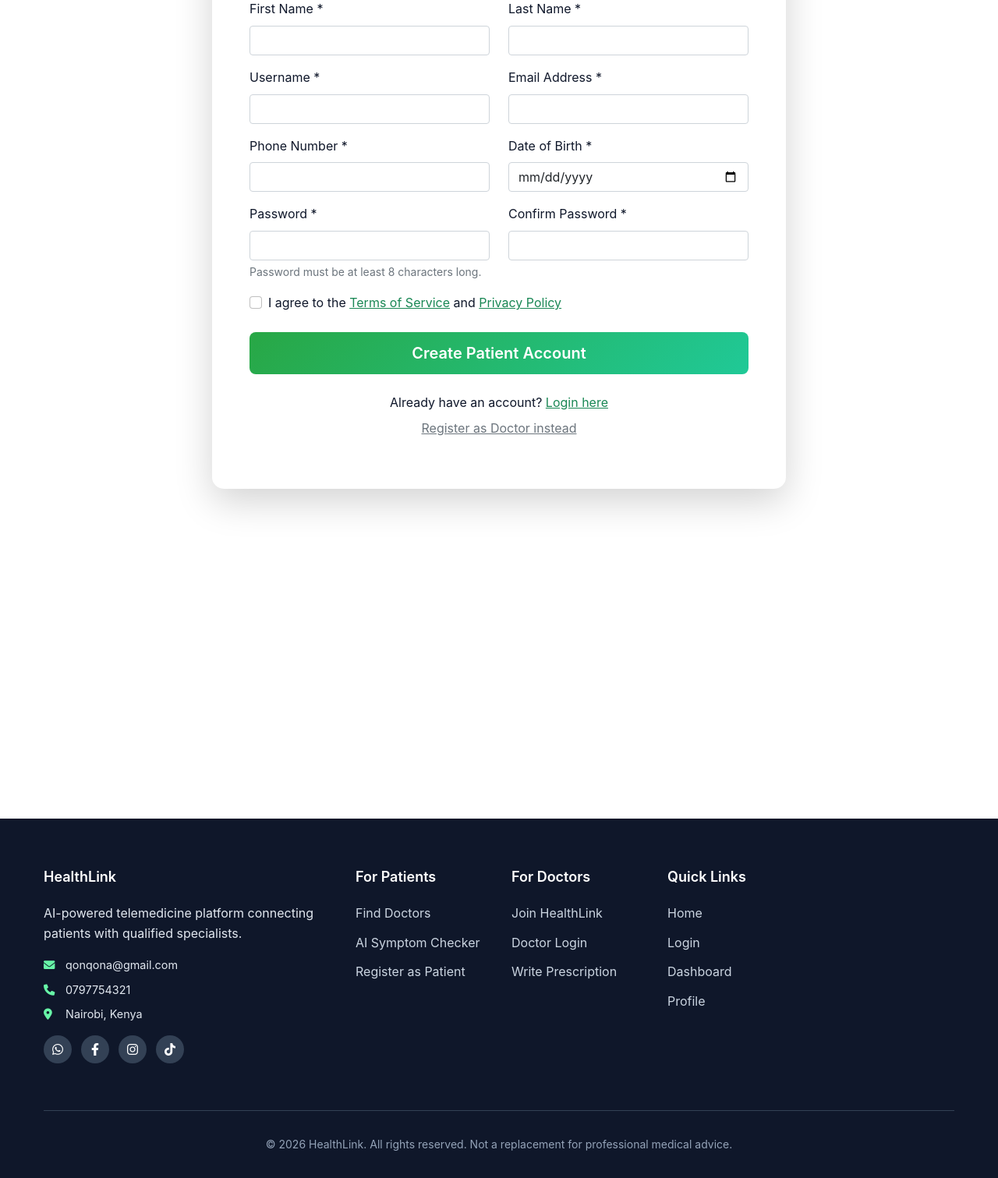
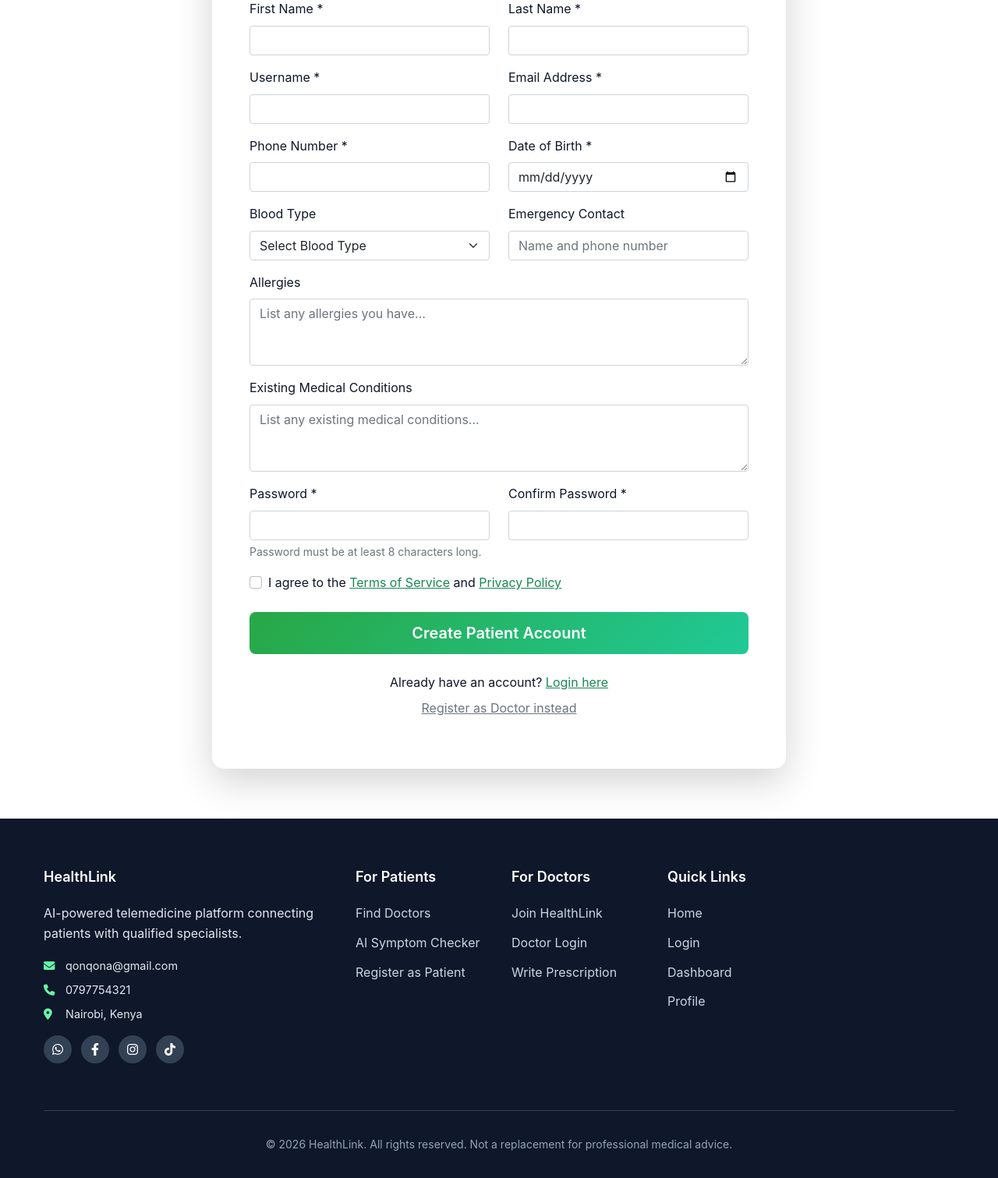
Before and after one commit to Adanhassan790/healthlink-project, a Django app: page /users/register/patient/ in a window 1280 px wide. Shown: the part 459-1970 px from the top of the page at 78% size. Run offline with Django 5.2, Linux system fonts and the light colour scheme.

Commit message:
Restore full registration forms with all patient and doctor profile fields

```diff
--- a/templates/healthlink/users/doctor_register.html
+++ b/templates/healthlink/users/doctor_register.html
@@ -112,6 +112,11 @@
                             <textarea class="form-control" id="bio" name="bio" rows="4" placeholder="Tell us about your medical background, education, and expertise..."></textarea>
                         </div>
 
+                        <div class="mb-3">
+                            <label for="bio" class="form-label">Professional Bio</label>
+                            <textarea class="form-control" id="bio" name="bio" rows="4" placeholder="Tell us about your medical background, education, and expertise..."></textarea>
+                        </div>
+
                         <!-- Account Security -->
                         <div class="row">
                             <div class="col-md-6 mb-3">
--- a/templates/healthlink/users/patient_register.html
+++ b/templates/healthlink/users/patient_register.html
@@ -73,6 +73,38 @@
                             </div>
                         </div>
 
+                        <!-- Medical Information -->
+                        <div class="row">
+                            <div class="col-md-6 mb-3">
+                                <label for="blood_type" class="form-label">Blood Type</label>
+                                <select class="form-select" id="blood_type" name="blood_type">
+                                    <option value="">Select Blood Type</option>
+                                    <option value="A+">A+</option>
+                                    <option value="A-">A-</option>
+                                    <option value="B+">B+</option>
+                                    <option value="B-">B-</option>
+                                    <option value="AB+">AB+</option>
+                                    <option value="AB-">AB-</option>
+                                    <option value="O+">O+</option>
+                                    <option value="O-">O-</option>
+                                </select>
+                            </div>
+                            <div class="col-md-6 mb-3">
+                                <label for="emergency_contact" class="form-label">Emergency Contact</label>
+                                <input type="text" class="form-control" id="emergency_contact" name="emergency_contact" placeholder="Name and phone number">
+                            </div>
+                        </div>
+
+                        <div class="mb-3">
+                            <label for="allergies" class="form-label">Allergies</label>
+                            <textarea class="form-control" id="allergies" name="allergies" rows="3" placeholder="List any allergies you have..."></textarea>
+                        </div>
+
+                        <div class="mb-3">
+                            <label for="medical_history" class="form-label">Existing Medical Conditions</label>
+                            <textarea class="form-control" id="medical_history" name="medical_history" rows="3" placeholder="List any existing medical conditions..."></textarea>
+                        </div>
+
                         <!-- Account Security -->
                         <div class="row">
                             <div class="col-md-6 mb-3">
--- a/users/forms.py
+++ b/users/forms.py
@@ -3,6 +3,16 @@ from django.contrib.auth.forms import UserCreationForm
 from .models import CustomUser, PatientProfile, DoctorProfile
 
 class PatientRegistrationForm(UserCreationForm):
+    # Patient profile fields
+    blood_type = forms.ChoiceField(
+        choices=[('', 'Select Blood Type'), ('A+', 'A+'), ('A-', 'A-'), ('B+', 'B+'), ('B-', 'B-'),
+                 ('AB+', 'AB+'), ('AB-', 'AB-'), ('O+', 'O+'), ('O-', 'O-')],
+        required=False
+    )
+    emergency_contact = forms.CharField(max_length=100, required=False)
+    allergies = forms.CharField(widget=forms.Textarea, required=False)
+    medical_history = forms.CharField(widget=forms.Textarea, required=False)
+
     class Meta:
         model = CustomUser
         fields = [
@@ -24,12 +34,24 @@ class PatientRegistrationForm(UserCreationForm):
         user.user_type = 'patient'
         if commit:
             user.save()
+            # Create patient profile with additional information
+            PatientProfile.objects.create(
+                user=user,
+                blood_type=self.cleaned_data.get('blood_type', ''),
+                emergency_contact=self.cleaned_data.get('emergency_contact', ''),
+                allergies=self.cleaned_data.get('allergies', ''),
+                medical_history=self.cleaned_data.get('medical_history', '')
+            )
         return user
 
 
 class DoctorRegistrationForm(UserCreationForm):
+    # Doctor profile fields
     license_number = forms.CharField(max_length=50)
     specialization = forms.CharField(max_length=100)
+    years_of_experience = forms.IntegerField(min_value=0, max_value=50)
+    consultation_fee = forms.DecimalField(max_digits=10, decimal_places=2, min_value=0)
+    bio = forms.CharField(widget=forms.Textarea, required=False)
 
     class Meta:
         model = CustomUser
@@ -52,6 +74,15 @@ class DoctorRegistrationForm(UserCreationForm):
         user.user_type = 'doctor'
         if commit:
             user.save()
+            # Create doctor profile with all information
+            DoctorProfile.objects.create(
+                user=user,
+                license_number=self.cleaned_data['license_number'],
+                specialization=self.cleaned_data['specialization'],
+                years_of_experience=self.cleaned_data['years_of_experience'],
+                consultation_fee=self.cleaned_data['consultation_fee'],
+                bio=self.cleaned_data.get('bio', '')
+            )
         return user
 
 
--- a/users/views.py
+++ b/users/views.py
@@ -16,8 +16,6 @@ def patient_register(request):
         form = PatientRegistrationForm(request.POST)
         if form.is_valid():
             user = form.save()
-            # Create patient profile
-            PatientProfile.objects.create(user=user)
             login(request, user)
             return redirect('dashboard')
     else:
@@ -29,12 +27,6 @@ def doctor_register(request):
         form = DoctorRegistrationForm(request.POST)
         if form.is_valid():
             user = form.save()
-            # Create doctor profile
-            DoctorProfile.objects.create(
-                user=user,
-                license_number=form.cleaned_data['license_number'],
-                specialization=form.cleaned_data['specialization']
-            )
             login(request, user)
             return redirect('dashboard')
     else:
```
